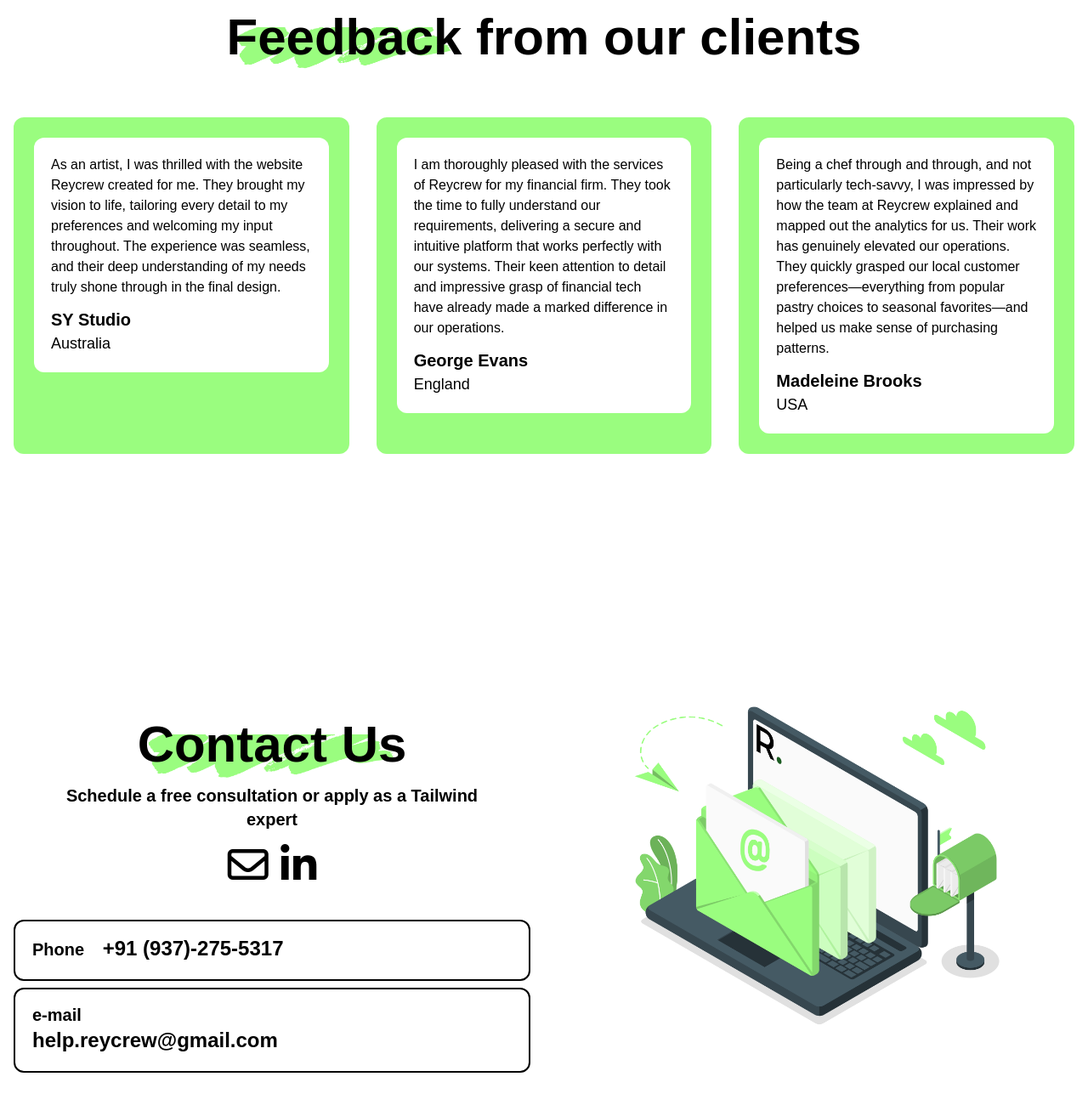
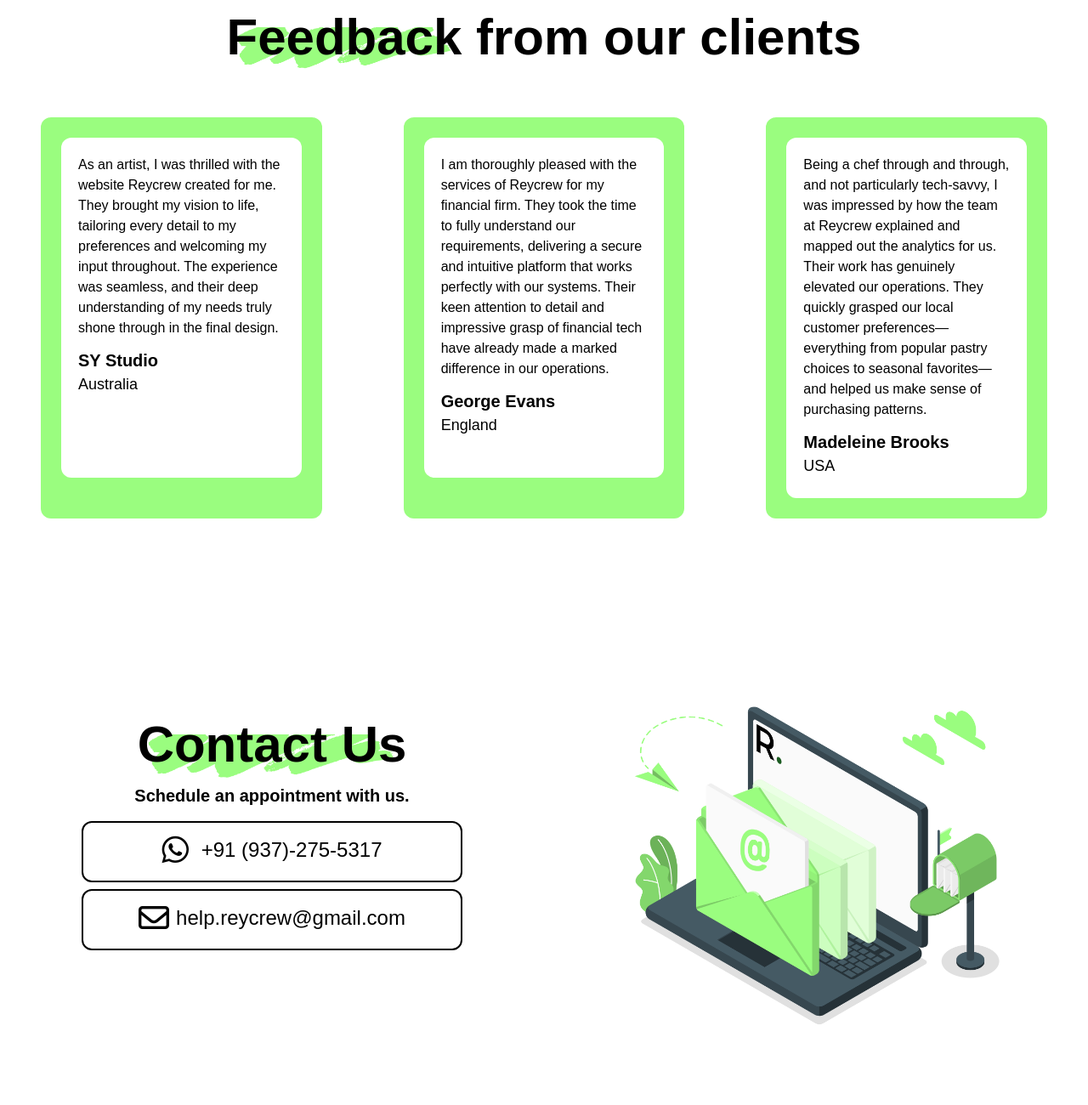
Before and after one commit to reycrew/reycrew.com, a plain HTML site: page index.html in a window 1280 px wide. Shown: the part 1640-2940 px from the top of the page at 85% size. Drawn offline with nearby package versions, Linux system fonts and the light colour scheme; a web font is replaced by a local one.

Commit message:
Version 0.1 -- Fixed alignment for tablet screens. Added "Chat on Whatsapp" link in Contact Us section.

```diff
--- a/assets/css/style.css
+++ b/assets/css/style.css
@@ -95,3 +95,7 @@
 .hamburger-button, .navbar-button:hover{
     background-color:#8eeb75;
 }
+
+.feedback-padding{
+    padding-bottom: 5rem;
+}
--- a/index.html
+++ b/index.html
@@ -79,7 +79,7 @@
     </section>
     <section id="our_work" class="h-auto lg:h-screen flex flex-col lg:flex-row">
         <div class="lg:w-1/2 flex items-center justify-center pt-16 lg:p-0 lg:flex-row ">
-            <div class=" w-11/12 p-6 lg:pt-0">
+            <div class=" w-11/12 p-6 lg:pt-0 md:mx-12">
                 <div class="text-[4.0rem] font-bold text-left">
                     <span class="bg-brush-stroke">Our Work</span>
                 </div>
@@ -128,8 +128,8 @@
                 <span class="bg-brush-stroke">Feedback</span> from our clients
             </div>
             <div class="lg:flex">
-                <div class="lg:flex-1 custom-bg-green m-4 rounded-xl p-2">
-                    <div class="bg-white rounded-xl m-4 p-5">
+                <div class="lg:flex-1 custom-bg-green m-4 rounded-xl p-2 md:mx-16 lg:mx-12">
+                    <div class="bg-white rounded-xl m-4 p-5 lg:pb-[6rem]">
                         <div class="text-base">
                             As an artist, I was thrilled with the website Reycrew created for me.
                             They brought my vision to life, tailoring every detail to my preferences and welcoming my
@@ -145,8 +145,8 @@
                         </div>
                     </div>
                 </div>
-                <div class="lg:flex-1 custom-bg-green m-4 rounded-xl p-2">
-                    <div class="bg-white rounded-xl m-4 p-5">
+                <div class="lg:flex-1 custom-bg-green m-4 rounded-xl p-2 md:mx-16 lg:mx-12">
+                    <div class="bg-white rounded-xl m-4 p-5 lg:pb-[3rem]">
                         <div class="text-base">
                             I am thoroughly pleased with the services of Reycrew for my financial firm.
                             They took the time to fully understand our requirements, delivering a secure and intuitive
@@ -162,8 +162,8 @@
                         </div>
                     </div>
                 </div>
-                <div class="lg:flex-1 custom-bg-green m-4 rounded-xl p-2">
-                    <div class="bg-white rounded-xl m-4 p-5">
+                <div class="lg:flex-1 custom-bg-green m-4 rounded-xl p-2 md:mx-16 lg:mx-12">
+                    <div class="bg-white rounded-xl m-4 p-5 lg:pb-[1.5rem]">
                         <div class="text-base">
                             Being a chef through and through, and not particularly tech-savvy, I was impressed by how
                             the team at Reycrew explained and mapped out the analytics for us. Their work has genuinely
@@ -188,22 +188,28 @@
                 <div class="text-6xl font-bold text-center pt-4">
                     <span class="bg-brush-stroke">Contact Us</span>
                 </div>
-                <div class="text-xl font-bold text-justify px-8 pt-4 lg:text-center">
-                    Schedule a free consultation or apply as a Tailwind expert
+                <div class="text-xl font-bold text-justify px-8 pt-4 lg:text-center md:text-center">
+                    Schedule an appointment with us.
                 </div>
-                <div class="px-8 pt-6 pb-8 flex-row lg:text-center lg:text-2xl">
-                    <!--<a href="https://www.instagram.com/reycrew_india" target="_blank"><i class="fa-brands fa-instagram fa-2xl"></i></a>
-                    <a href="https://x.com/reycrew_india" target="_blank"><i class="fa-brands fa-x-twitter fa-2xl pl-2"></i></a>-->
-                    <a href="mailto:help.reycrew@gmail.com"><i class="fa-regular fa-envelope fa-2xl"></i></a>
-                    <a href="https://linkedin.com/company/reycrew/"><i class="fa-brands fa-linkedin-in fa-2xl pl-2"></i></a>
+<!--                <div class="px-8 pt-6 pb-8 flex-row lg:text-center lg:text-2xl">-->
+<!--                    &lt;!&ndash;<a href="https://www.instagram.com/reycrew_india" target="_blank"><i class="fa-brands fa-instagram fa-2xl"></i></a>-->
+<!--                    <a href="https://x.com/reycrew_india" target="_blank"><i class="fa-brands fa-x-twitter fa-2xl pl-2"></i></a>&ndash;&gt;-->
+<!--                    <a href="mailto:help.reycrew@gmail.com"><i class="fa-regular fa-envelope fa-2xl"></i></a>-->
+<!--                    <a href="https://linkedin.com/company/reycrew/"><i class="fa-brands fa-linkedin-in fa-2xl pl-2"></i></a>-->
+<!--                </div>-->
+            </div>
+            <div class="border-2 border-black rounded-xl mx-4 px-5 pt-4 pb-5 md:mx-32 lg:mx-24">
+                <!--Phone <span class="text-2xl pl-4"><a href="tel:+919372755317">+91 (937)-275-5317</a></span>-->
+                <!--<span class="text-2xl pl-4"><a href="https://wa.me/919372755317"><i class="fa-brands fa-whatsapp fa-xl"></i> +91 (937)-275-5317</a></span>-->
+                <div class="text-2xl text-center">
+                    <a href="https://wa.me/919372755317"><i class="fa-brands fa-whatsapp fa-xl mr-2"></i> +91 (937)-275-5317</a>
                 </div>
             </div>
-            <div class="border-2 border-black rounded-xl mx-4 px-5 pt-4 pb-5 text-xl font-bold">
-                Phone <span class="text-2xl pl-4"><a href="tel:+919372755317">+91 (937)-275-5317</a></span>
-            </div>
-            <div class="border-2 border-black rounded-xl mx-4 mt-2 px-5 pt-4 pb-5 text-xl font-bold">
-                e-mail<br><span class="text-2xl">
-                <a href="mailto:help.reycrew@gmail.com">help.reycrew@gmail.com</a></span>
+            <div class="border-2 border-black rounded-xl mx-4 mt-2 px-5 pt-4 pb-5 md:mx-32 lg:mx-24">
+                <!--e-mail<br><span class="text-2xl"><a href="mailto:help.reycrew@gmail.com">help.reycrew@gmail.com</a></span>-->
+                <div class="text-2xl text-center">
+                    <a href="mailto:help.reycrew@gmail.com"><i class="fa-regular fa-envelope fa-xl mr-2"></i>help.reycrew@gmail.com</a>
+                </div>
             </div>
         </div>
         <div class="lg:w-2/5">
```
